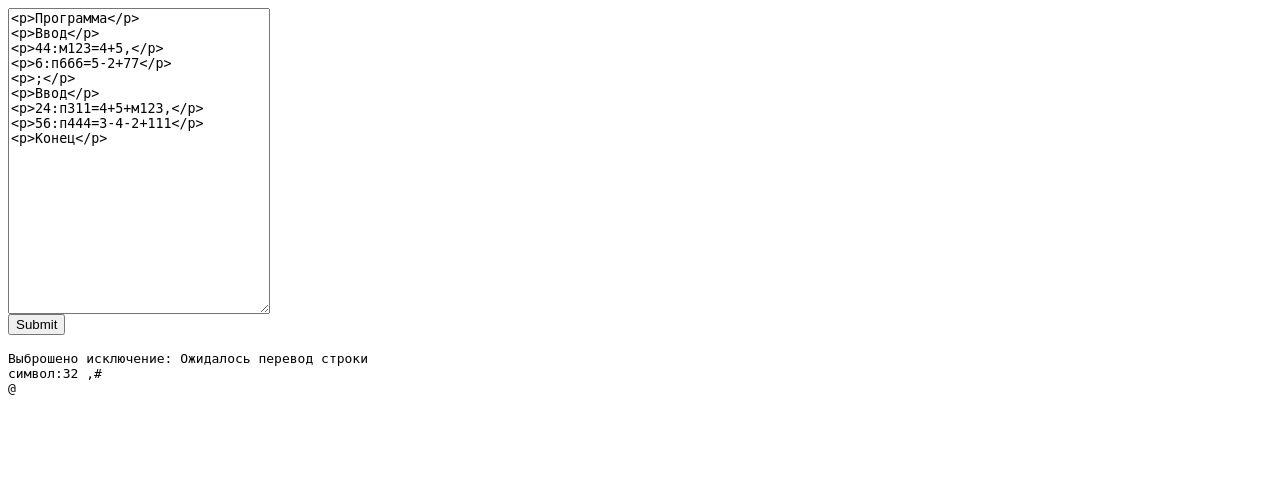
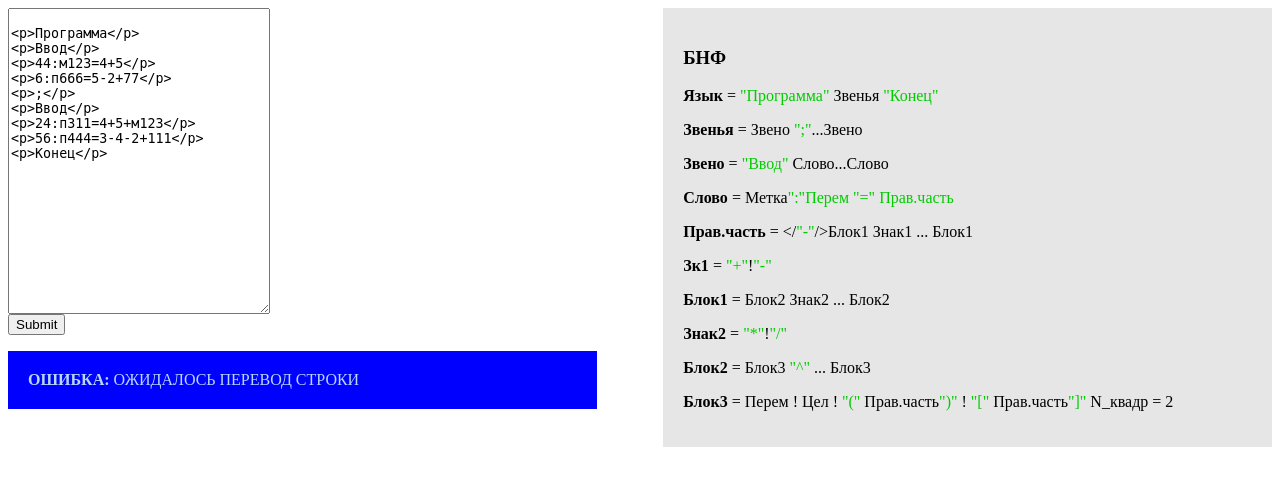
Before and after one commit to vasilevIT/translator, a PHP site: page / in a window 1280 px wide. Shown: the top 486 px of the page. Run offline with PHP 8.4, Linux system fonts and the light colour scheme; some libraries are stand-ins or nearby versions.

Commit message:
add styles, remove some errors(sub)

```diff
--- a/classes/translator.class.php
+++ b/classes/translator.class.php
@@ -29,6 +29,9 @@ class Translator
 	//decoct переводит число из 10-ричной системы в 8-ричную
 	private function getEight($x)
 	{
+		if($x<0)
+		return -decoct($x);
+	else
 		return decoct($x);
 	}
 	//octdec переводит число из 8-ричной системы в десятичную
@@ -71,7 +74,7 @@ class Translator
 		$y=0;
 		$x1 = $this->getDecimal($x1);
 		$x2 = $this->getDecimal($x2);
-		$y = $x1/$x2;
+		$y = round($x1/$x2);
 		$y= $this->getEight($y);
 		return $y;
 	}
@@ -136,24 +139,24 @@ class Translator
 			$this->language();
 		}
 		catch(Exception $e) {
-  		  echo '<pre>Выброшено исключение: ',  $e->getMessage(), "\n","символ:",$this->current_index," ",mb_substr($this->inputCode, $this->current_index,4),"</pre>";
+  		  echo '<div id="errors"><b>Ошибка:</b> ',  $e->getMessage(), "\n","</div>";
   		  $this->skipSpaces(true);
-  		  if (mb_ereg_replace("\r\n","",mb_substr($this->inputCode, $this->current_index,2))=="")
+  		  if (mb_ereg_replace("\r|\n","",mb_substr($this->inputCode, $this->current_index,1))=="")
   		  {
   		  	$this->current_index+=2;
 			$text= mb_ereg_replace("\r\n","",mb_substr($this->inputCode, 0,$this->current_index)).
   		  "<span style='background-color:red;'>"
-  		  .mb_ereg_replace("\r\n","",mb_substr($this->inputCode, $this->current_index,2))
+  		  .mb_ereg_replace("\r\n","",mb_substr($this->inputCode, $this->current_index,1))
   		  ."</span>"
-  		  .mb_ereg_replace("\r\n","",mb_substr($this->inputCode, $this->current_index+2,mb_strwidth($this->inputCode)-$this->current_index));
+  		  .mb_ereg_replace("\r\n","",mb_substr($this->inputCode, $this->current_index+1,mb_strwidth($this->inputCode)-$this->current_index));
   		  }
   		  else
   		  {
   		  $text= mb_ereg_replace("\r\n","",mb_substr($this->inputCode, 0,$this->current_index)).
   		  "<span style='background-color:red;'>"
-  		  .mb_ereg_replace("\r\n","",mb_substr($this->inputCode, $this->current_index,2))
+  		  .mb_ereg_replace("\r\n","",mb_substr($this->inputCode, $this->current_index,1))
   		  ."</span>"
-  		  .mb_ereg_replace("\r\n","",mb_substr($this->inputCode, $this->current_index+2,mb_strwidth($this->inputCode)-$this->current_index));
+  		  .mb_ereg_replace("\r\n","",mb_substr($this->inputCode, $this->current_index+1,mb_strwidth($this->inputCode)-$this->current_index));
   			}
 
   		  $text = mb_ereg_replace("@", "<p>", $text);
@@ -246,7 +249,7 @@ class Translator
 			throw new Exception("Ожидалось слово \"Конец\"");
 		}
 		$this->current_index += mb_strwidth("Конец");
-		$this->skipSpaces();
+		$this->skipSpaces(true);
 		if ($this->current_index<mb_strwidth($this->inputCode))
 			throw new Exception("Лишний код после конца программы.");
 	}
@@ -374,12 +377,14 @@ class Translator
 		if ($this->getChar($this->current_index)=="-")//минус
 		{
 			$this->current_index++;
-			$rp-=$this->block1();
+			$rp = -$this->block1();
+			//echo $rp;
 			if ($this->k!=0) return;
 		}
 		else
 		{
-			$rp+=$this->block1();
+			$rp = $this->block1();
+
 			if ($this->k!=0) return;
 		}
 		do{
@@ -388,13 +393,13 @@ class Translator
 			if ($this->getChar($this->current_index)=="+")
 			{
 				$this->current_index++;
-				$rp = $this->add($rp,$this->block2());
+				$rp = $this->add($rp,$this->block1());
 				if ($this->k!=0) return;
 			}//-
 			elseif($this->getChar($this->current_index)=="-")
 			{
 				$this->current_index++;
-				$rp = $this->sub($rp,$this->block2());
+				$rp = $this->sub($rp,$this->block1());
 				if ($this->k!=0) return;
 
 			}
@@ -413,7 +418,7 @@ class Translator
 			echo "<br>block1()";
 		$rp=0;
 
-			$block1 =$this->block2();
+			$block1 = $this->block2();
 			if ($this->k!=0) return;
 		do{
 			$this->skipSpaces();
@@ -427,20 +432,19 @@ class Translator
 			}// / -деление
 			elseif($this->getChar($this->current_index)=="/")
 			{
+
 				$this->current_index++;
+				$block2 = $this->block2();
+				if ($block2 == 0)
+				{
+					$this->current_index-=2;
+					throw new Exception("Деление на ноль не разрешено.");
+				}
 				//$rp= $rp/$this->block3();
-				$block1 = $this->div($block1,$this->block2());
+				$block1 = $this->div($block1,$block2);
 				if ($this->k!=0) return;
 
 			}
-			/*
-			else//ошибка
-			{
-				throw new Exception("Ожидалось \"*\" или \"/\"");
-			}
-			*/
-
-			//$rp+=1;
 		}while(($this->getChar($this->current_index)=="*")||($this->getChar($this->current_index)=="/"));
 
 		return $block1;
@@ -464,7 +468,8 @@ class Translator
 			{
 				$this->current_index++;
 				//$rp^=$this->block3();
-				$block2 = $this->power($block2,$this->block3());
+				$block3 =$this->block3();
+				$block2 = $this->power($block2,$block3);
 				if ($this->k!=0) return;
 			}
 		}while(($this->getChar($this->current_index)=="^"));
--- a/index.php
+++ b/index.php
@@ -1,8 +1,8 @@
 <head>
+<link href="style/style.css" rel="stylesheet" type="text/css"></style>
 <title>Транслятор</title>
 <script src="scripts/tinymce/tinymce.min.js"></script>
   <script>tinymce.init({selector:"textarea"});</script>
-
 <script src="scripts/jquery.js"></script>
 <script>
 function setText(text)
@@ -15,6 +15,22 @@ function setText(text)
 <?php
 //github hello
 require_once(__DIR__."/classes/translator.class.php");
+$bnf = "
+<div id='bnf'>
+<h3>БНФ</h3>
+<p><b>Язык</b> = <span class='terminal'>\"Программа\"</span> Звенья <span class='terminal'>\"Конец\"</span></p>
+<p><b>Звенья</b> = Звено <span class='terminal'>\";\"</span>...Звено</p>
+<p><b>Звено</b> = <span class='terminal'>\"Ввод\"</span> Слово...Слово</p>
+<p><b>Слово</b> = Метка<span class='terminal'>\":\"Перем <span class='terminal'>\"=\"</span> Прав.часть</p>
+<p><b>Прав.часть</b> = &lt/<span class='terminal'>\"-\"</span>/&gtБлок1 Знак1 ... Блок1</p>
+<p><b>Зк1</b> = <span class='terminal'>\"+\"</span>!<span class='terminal'>\"-\"</span></p>
+<p><b>Блок1</b> = Блок2 Знак2 ... Блок2</p>
+<p><b>Знак2</b> = <span class='terminal'>\"*\"</span>!<span class='terminal'>\"/\"</span></p>
+<p><b>Блок2</b> = Блок3 <span class='terminal'>\"^\"</span> ... Блок3</p>
+<p><b>Блок3</b> = Перем ! Цел ! <span class='terminal'>\"(\"</span> Прав.часть<span class='terminal'>\")\"</span> ! <span class='terminal'>\"[\"</span> Прав.часть<span class='terminal'>\"]\"</span>  N_квадр = 2</p>
+<p></p>
+</div>
+";
 if (isset($_POST['code']))
 {
 	$code = $_POST['code'];
@@ -22,26 +38,30 @@ if (isset($_POST['code']))
 else
 {
 $code="
+
 <p>Программа</p>
 <p>Ввод</p>
-<p>44:м123=4+5,</p>
+<p>44:м123=4+5</p>
 <p>6:п666=5-2+77</p>
 <p>;</p>
 <p>Ввод</p>
-<p>24:п311=4+5+м123,</p>
+<p>24:п311=4+5+м123</p>
 <p>56:п444=3-4-2+111</p>
 <p>Конец</p>
 ";
 }
 $form="
+<div id='form'>
 <form method='post'>
 <textarea id='code' cols='30' rows='20' name='code'>{$code}</textarea><br>
 <input type='submit'>
 </form>
+</div>
+{$bnf}
 ";
 echo $form;
 $translator = new Translator();
 $translator->setText($code);
 $translator->run(); // инициализация
-echo "Переменные:".$translator->printVars();
+echo "<div id='vars'>Переменные:".$translator->printVars()."</div>";
 ?>
--- /dev/null
+++ b/style/style.css
@@ -0,0 +1,27 @@
+#form{
+display:inline-block;
+	width:45%;
+
+}
+#vars{
+	background-color:#e6e6e6;
+}
+#errors{
+	background-color:blue;
+	color:#b3d9ff;
+	width:45%;
+	text-transform: uppercase;
+	padding-left: 20px;
+	padding-top: 20px;
+	padding-bottom: 20px;
+}
+#bnf{
+	width:45%;
+	float:right;
+	background-color:#e6e6e6;
+	padding:20px;
+
+}
+.terminal{
+	color:#00cc00;
+}
```
